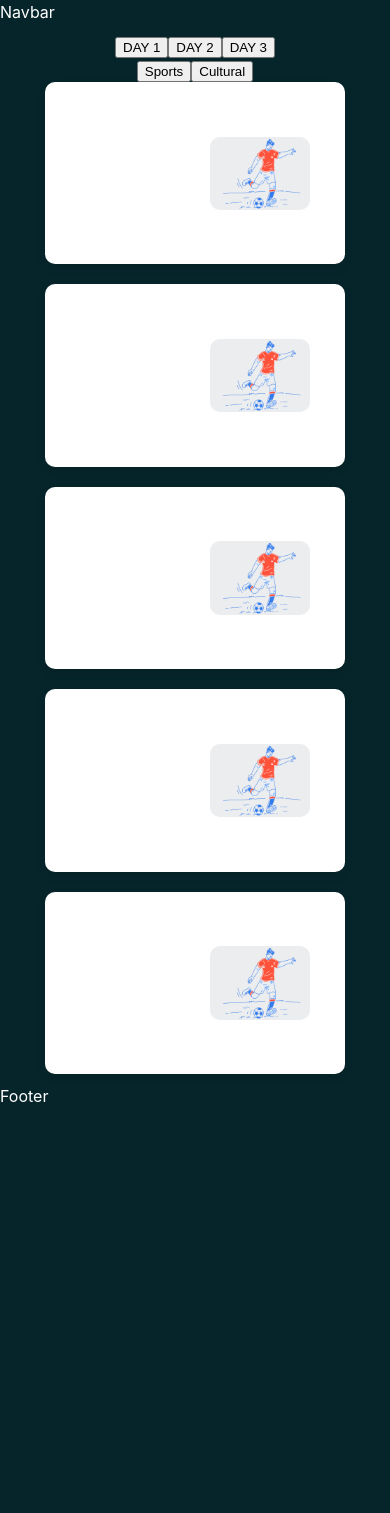
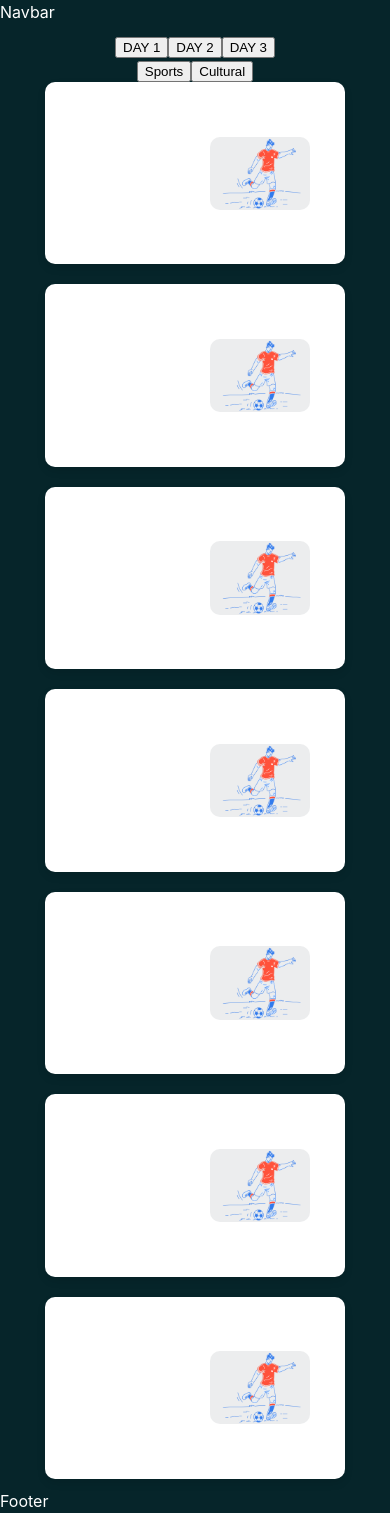
Before and after one commit to sojith29034/FACES2024-frontend, a React (Vite) app: page /eventCards in a window 390 px wide. Before the commit the page ends 1108 px from the top, so only its background shows below. Built offline with nearby package versions, Linux system fonts and the light colour scheme.

Commit message:
Fixed the Flip and Sliding Animation

```diff
--- a/src/pages/eventCards/EventCards.jsx
+++ b/src/pages/eventCards/EventCards.jsx
@@ -11,29 +11,40 @@ const eventsData = {
       { title: 'Football (Mens)', time: '10:00 am', location: 'Turf', seats: '10/20', price: '200/-', image: './src/assets/image.png' },
       { title: 'Football (Mens)', time: '10:00 am', location: 'Turf', seats: '10/20', price: '200/-', image: './src/assets/image.png' },
       { title: 'Football (Mens)', time: '10:00 am', location: 'Turf', seats: '10/20', price: '200/-', image: './src/assets/image.png' },
-      // Add more sports events for day 1
+      { title: 'Football (Mens)', time: '10:00 am', location: 'Turf', seats: '10/20', price: '200/-', image: './src/assets/image.png' },
+      { title: 'Football (Mens)', time: '10:00 am', location: 'Turf', seats: '10/20', price: '200/-', image: './src/assets/image.png' },
+
     ],
     cultural: [
       { title: 'Dance Performance', time: '03:00 pm', location: 'Hall', seats: '50/100', price: '500/-', image: './src/assets/image.png' },
       { title: 'Dance Performance', time: '03:00 pm', location: 'Hall', seats: '50/100', price: '500/-', image: './src/assets/image.png' },
       { title: 'Dance Performance', time: '03:00 pm', location: 'Hall', seats: '50/100', price: '500/-', image: './src/assets/image.png' },
       { title: 'Dance Performance', time: '03:00 pm', location: 'Hall', seats: '50/100', price: '500/-', image: './src/assets/image.png' },
-      // Add more cultural events for day 1
+      { title: 'Dance Performance', time: '03:00 pm', location: 'Hall', seats: '50/100', price: '500/-', image: './src/assets/image.png' },
+      { title: 'Dance Performance', time: '03:00 pm', location: 'Hall', seats: '50/100', price: '500/-', image: './src/assets/image.png' },
+      { title: 'Dance Performance', time: '03:00 pm', location: 'Hall', seats: '50/100', price: '500/-', image: './src/assets/image.png' },
+
     ],
   },
   day2: {
     sports: [
       { title: 'Basketball (Mens)', time: '11:00 am', location: 'Court', seats: '12/24', price: '250/-', image: './src/assets/image.png' },
-      { title: 'Football (Mens)', time: '10:00 am', location: 'Turf', seats: '10/20', price: '200/-', image: './src/assets/image.png' },
-      { title: 'Basketball (Mens)', time: '11:00 am', location: 'Court', seats: '12/24', price: '250/-', image: './src/assets/image.png'},
-      { title: 'Football (Mens)', time: '10:00 am', location: 'Turf', seats: '10/20', price: '200/-', image: './src/assets/image.png' },
-      // Add more sports events for day 2
+      { title: 'Basketball (Mens)', time: '11:00 am', location: 'Court', seats: '12/24', price: '250/-', image: './src/assets/image.png' },
+      { title: 'Basketball (Mens)', time: '11:00 am', location: 'Court', seats: '12/24', price: '250/-', image: './src/assets/image.png' },
+      { title: 'Basketball (Mens)', time: '11:00 am', location: 'Court', seats: '12/24', price: '250/-', image: './src/assets/image.png' },
+      { title: 'Basketball (Mens)', time: '11:00 am', location: 'Court', seats: '12/24', price: '250/-', image: './src/assets/image.png' },
+      { title: 'Basketball (Mens)', time: '11:00 am', location: 'Court', seats: '12/24', price: '250/-', image: './src/assets/image.png' },
+      { title: 'Basketball (Mens)', time: '11:00 am', location: 'Court', seats: '12/24', price: '250/-', image: './src/assets/image.png' },
+
     ],
     cultural: [
       { title: 'Art Exhibition', time: '02:00 pm', location: 'Gallery', seats: '30/50', price: '300/-', image: './src/assets/image.png' },
       { title: 'Art Exhibition', time: '02:00 pm', location: 'Gallery', seats: '30/50', price: '300/-', image: './src/assets/image.png' },
       { title: 'Art Exhibition', time: '02:00 pm', location: 'Gallery', seats: '30/50', price: '300/-', image: './src/assets/image.png' },
-      // Add more cultural events for day 2
+      { title: 'Art Exhibition', time: '02:00 pm', location: 'Gallery', seats: '30/50', price: '300/-', image: './src/assets/image.png' },
+      { title: 'Art Exhibition', time: '02:00 pm', location: 'Gallery', seats: '30/50', price: '300/-', image: './src/assets/image.png' },
+      { title: 'Art Exhibition', time: '02:00 pm', location: 'Gallery', seats: '30/50', price: '300/-', image: './src/assets/image.png' },
+
     ],
   },
   day3: {
@@ -42,14 +53,21 @@ const eventsData = {
       { title: 'Volleyball (Mixed)', time: '01:00 pm', location: 'Beach', seats: '15/30', price: '150/-', image: './src/assets/image.png' },
       { title: 'Volleyball (Mixed)', time: '01:00 pm', location: 'Beach', seats: '15/30', price: '150/-', image: './src/assets/image.png' },
       { title: 'Volleyball (Mixed)', time: '01:00 pm', location: 'Beach', seats: '15/30', price: '150/-', image: './src/assets/image.png' },
-      // Add more sports events for day 3
+      { title: 'Volleyball (Mixed)', time: '01:00 pm', location: 'Beach', seats: '15/30', price: '150/-', image: './src/assets/image.png' },
+      { title: 'Volleyball (Mixed)', time: '01:00 pm', location: 'Beach', seats: '15/30', price: '150/-', image: './src/assets/image.png' },
+      { title: 'Volleyball (Mixed)', time: '01:00 pm', location: 'Beach', seats: '15/30', price: '150/-', image: './src/assets/image.png' },
+
     ],
     cultural: [
       { title: 'Music Concert', time: '07:00 pm', location: 'Theatre', seats: '100/200', price: '700/-', image: './src/assets/image.png' },
       { title: 'Music Concert', time: '07:00 pm', location: 'Theatre', seats: '100/200', price: '700/-', image: './src/assets/image.png' },
       { title: 'Music Concert', time: '07:00 pm', location: 'Theatre', seats: '100/200', price: '700/-', image: './src/assets/image.png' },
       { title: 'Music Concert', time: '07:00 pm', location: 'Theatre', seats: '100/200', price: '700/-', image: './src/assets/image.png' },
-      // Add more cultural events for day 3
+      { title: 'Music Concert', time: '07:00 pm', location: 'Theatre', seats: '100/200', price: '700/-', image: './src/assets/image.png' },
+      { title: 'Music Concert', time: '07:00 pm', location: 'Theatre', seats: '100/200', price: '700/-', image: './src/assets/image.png' },
+      { title: 'Music Concert', time: '07:00 pm', location: 'Theatre', seats: '100/200', price: '700/-', image: './src/assets/image.png' },
+      { title: 'Music Concert', time: '07:00 pm', location: 'Theatre', seats: '100/200', price: '700/-', image: './src/assets/image.png' },
+
     ],
   },
 };
@@ -62,22 +80,22 @@ const EventCards = () => {
 
   const handleDayChange = (day) => {
     if (day !== currentDay) {
-      setFlip(true);
+      const direction = day > currentDay ? 'slide-right' : 'slide-left';
+      setSlide(direction);
       setTimeout(() => {
         setCurrentDay(day);
-        setFlip(false);
-      }, 600); // Duration of the flip animation
+        setSlide('');
+      }, 600);
     }
   };
 
   const handleCategoryChange = (category) => {
     if (category !== currentCategory) {
-      const direction = category === 'sports' ? 'slide-right' : 'slide-left';
-      setSlide(direction);
+      setFlip(true);
       setTimeout(() => {
         setCurrentCategory(category);
-        setSlide('');
-      }, 600); // Duration of the slide animation
+        setFlip(false);
+      }, 500);
     }
   };
 
@@ -92,7 +110,7 @@ const EventCards = () => {
         <button onClick={() => handleCategoryChange('sports')} className={currentCategory === 'sports' ? 'active' : ''}>Sports</button>
         <button onClick={() => handleCategoryChange('cultural')} className={currentCategory === 'cultural' ? 'active' : ''}>Cultural</button>
       </div>
-      <div className={`event-cards-wrapper ${currentCategory === 'sports' ? '' : 'hidden'}`}>
+      <div className={`event-cards-wrapper`}>
         <div className={`event-cards ${flip ? 'flip' : slide}`}>
           {eventsData[currentDay][currentCategory].map((event, index) => (
             <div className="event-card" key={index}>
--- a/src/pages/eventCards/eventcard.css
+++ b/src/pages/eventCards/eventcard.css
@@ -1,4 +1,4 @@
-/* Base styles */
+
 .event-cards-container {
   display: flex;
   flex-direction: column;
@@ -6,36 +6,34 @@
   padding: 20px;
   margin: 0 auto;
   width: 100%;
-    box-sizing: border-box; /* Ensures padding and border are included in the total width and height */
+  box-sizing: border-box;
 }
 
-  /* Ensure it is centered and responsive on larger screens */
 @media (min-width: 768px) {
   .event-cards-container {
-      max-width: 1200px; /* Adjust max-width as needed */
+    max-width: 1200px;
   }
 }
 
-  /* Adjust styles for mobile screens */
+
 @media (max-width: 767px) {
   .event-cards-container {
     padding: 10px;
   }
 
   .event-card {
-      width: 100%; /* Make sure cards fit the screen width */
-      max-width: 100%; /* Ensure it doesn’t exceed screen width */
+    width: 100%;
+    max-width: 100%;
   }
 }
 
-  /* Center the cards wrapper */
 .event-cards-wrapper {
   display: flex;
-    justify-content: center; /* Center horizontally */
-    align-items: center; /* Center vertically if needed */
+  justify-content: center;
+  align-items: center;
   width: 100%;
-    box-sizing: border-box; /* Ensure padding and border are included in the total width and height */
-    min-height: 300px; /* Adjust based on the height you want */
+  box-sizing: border-box;
+  min-height: 300px;
 }
 
 .event-cards {
@@ -47,7 +45,7 @@
 }
 
 .event-cards.flip {
-    transform: rotateY(180deg);
+  transform: rotateY(90deg);
 }
 
 .event-cards.slide-left {
@@ -58,7 +56,7 @@
   transform: translateX(100%);
 }
 
-  /* Event card styles */
+
 .event-card {
   background: white;
   width: 90%;
@@ -71,7 +69,9 @@
   align-items: center;
   justify-content: center;
   padding: 20px;
-    box-sizing: border-box; /* Ensures padding and border are included in the total width and height */
+  box-sizing: border-box;
+  backface-visibility: hidden;
+  transform: rotateY(0deg);
 }
 
 .event-card-content {
@@ -114,3 +114,8 @@
   height: auto;
   border-radius: 10px;
 }
+
+
+.hidden {
+  visibility: hidden;
+}
```
Lines whose indentation alone changed are shown as unchanged.
